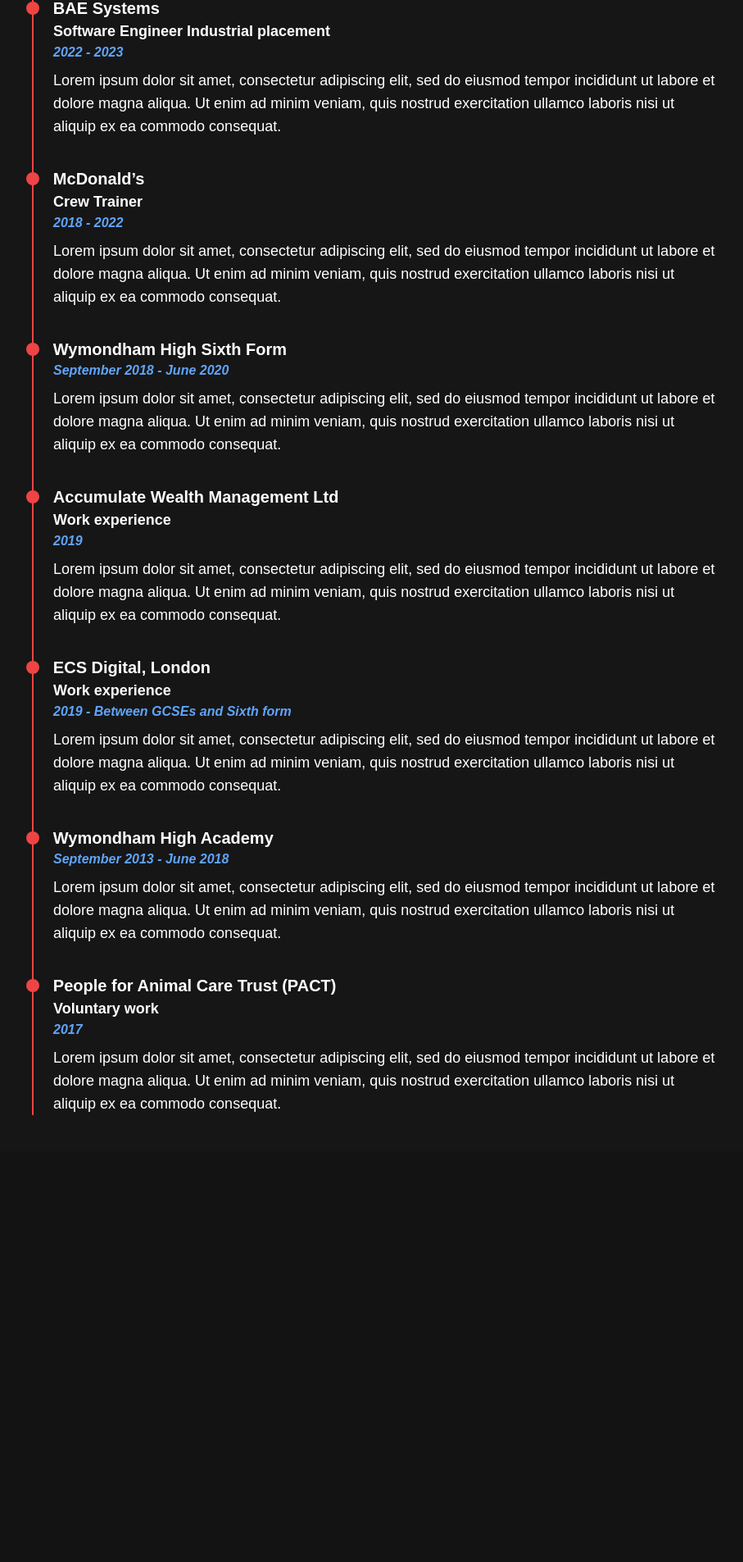
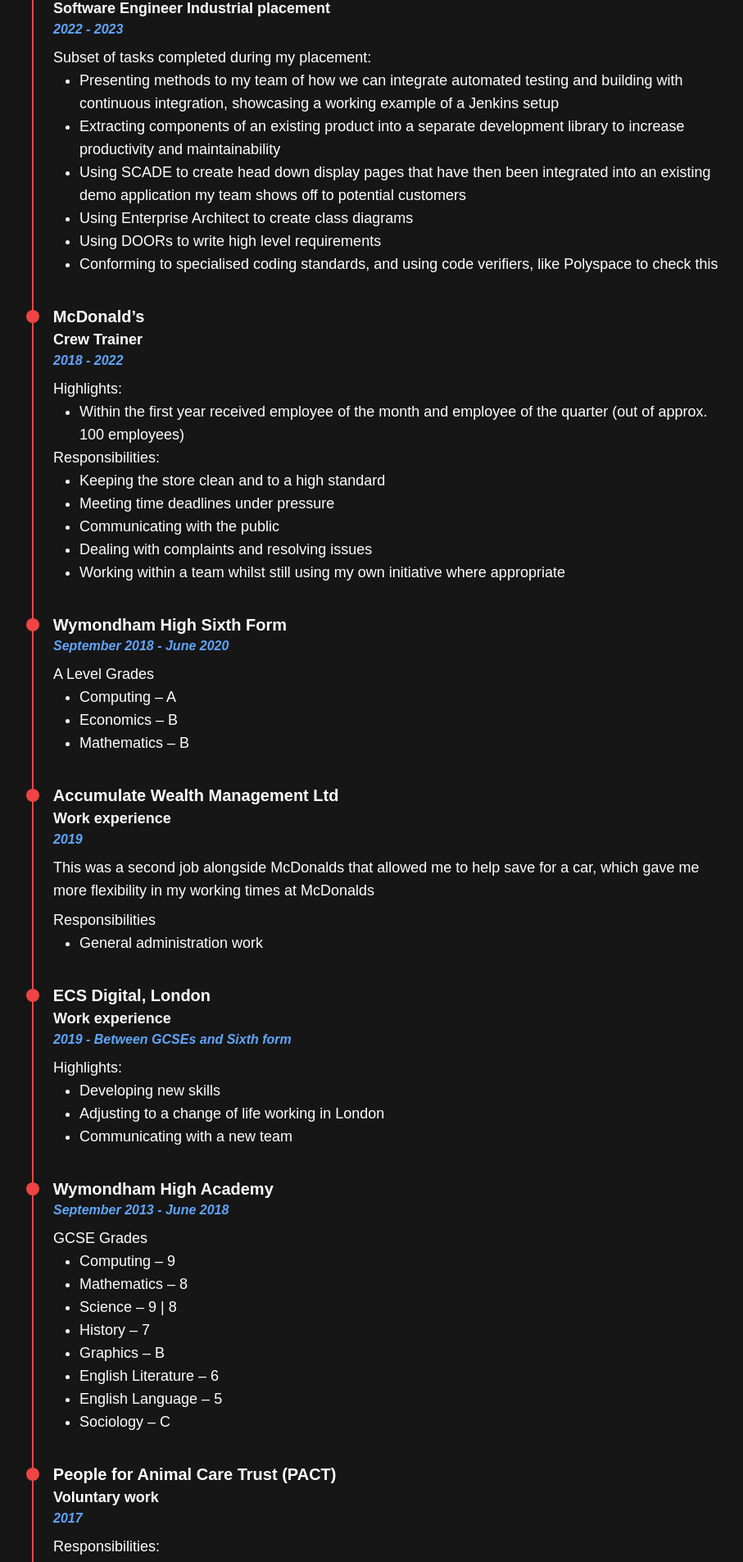
Before and after one commit to AmzingTobias/Portfolio, a Next.js app: page /prior-experience in a window 1280 px wide. Shown: the part 329-2234 px from the top of the page at 82% size, without its empty margins (181-1088 px from the left). Before the commit the page ends 1749 px from the top, so only its background shows below. Built offline with nearby package versions, Linux system fonts and the light colour scheme.

Commit message:
Update data to use bullet point lists

```diff
--- a/app/prior-experience/Timeline.tsx
+++ b/app/prior-experience/Timeline.tsx
@@ -81,16 +81,25 @@
                   ? `${event.startdate} - ${event.endDate}`
                   : event.startdate}
               </p>
-              <p
+              <div
                 className={`mt-2 text-md sm:text-lg ${
                   index + 1 === events.length ? "mb-0" : "mb-4"
                 }`}
               >
-                Lorem ipsum dolor sit amet, consectetur adipiscing elit, sed do
-                eiusmod tempor incididunt ut labore et dolore magna aliqua. Ut
-                enim ad minim veniam, quis nostrud exercitation ullamco laboris
-                nisi ut aliquip ex ea commodo consequat.
-              </p>
+                <p>{event.details}</p>
+                <div className="mt-2">
+                  {event.bulletpointLists &&
+                    event.bulletpointLists.map((bulletPointList, index) => (
+                      <List
+                        key={index}
+                        list={{
+                          title: bulletPointList.title,
+                          points: bulletPointList.points,
+                        }}
+                      />
+                    ))}
+                </div>
+              </div>
             </div>
           </li>
         ))}
--- a/app/prior-experience/page.tsx
+++ b/app/prior-experience/page.tsx
@@ -6,52 +6,125 @@
     role: "Loughborough university",
     startdate: "October 2020",
     endDate: "June 2024",
-    details: "",
+    bulletpointLists: [
+      { title: "", points: ["1st year mark: 82.7%", "2nd year mark: 75.6%"] },
+    ],
   },
   {
     title: "BAE Systems",
     role: "Software Engineer Industrial placement",
     startdate: "2022",
     endDate: "2023",
-    details: "",
+    bulletpointLists: [
+      {
+        title: "Subset of tasks completed during my placement:",
+        points: [
+          "Presenting methods to my team of how we can integrate automated testing and building with continuous integration, showcasing a working example of a Jenkins setup",
+          "Extracting components of an existing product into a separate development library to increase productivity and maintainability",
+          "Using SCADE to create head down display pages that have then been integrated into an existing demo application my team shows off to potential customers",
+          "Using Enterprise Architect to create class diagrams",
+          "Using DOORs to write high level requirements",
+          "Conforming to specialised coding standards, and using code verifiers, like Polyspace to check this",
+        ],
+      },
+    ],
   },
   {
     title: "McDonald’s",
     role: "Crew Trainer",
     startdate: "2018",
     endDate: "2022",
-    details: "",
+    bulletpointLists: [
+      {
+        title: "Highlights:",
+        points: [
+          "Within the first year received employee of the month and employee of the quarter (out of approx. 100 employees)",
+        ],
+      },
+      {
+        title: "Responsibilities:",
+        points: [
+          "Keeping the store clean and to a high standard",
+          "Meeting time deadlines under pressure",
+          "Communicating with the public",
+          "Dealing with complaints and resolving issues",
+          "Working within a team whilst still using my own initiative where appropriate",
+        ],
+      },
+    ],
   },
   {
     title: "Wymondham High Sixth Form",
     startdate: "September 2018",
     endDate: "June 2020",
-    details: "",
+    bulletpointLists: [
+      {
+        title: "A Level Grades",
+        points: ["Computing – A", "Economics – B", "Mathematics – B"],
+      },
+    ],
   },
   {
     title: "Accumulate Wealth Management Ltd",
     role: "Work experience",
     startdate: "2019",
-    details: "",
+    details:
+      "This was a second job alongside McDonalds that allowed me to help save for a car, which gave me more flexibility in my working times at McDonalds",
+    bulletpointLists: [
+      { title: "Responsibilities", points: ["General administration work"] },
+    ],
   },
   {
     title: "ECS Digital, London",
     role: "Work experience",
     startdate: "2019",
     endDate: "Between GCSEs and Sixth form",
-    details: "",
+    bulletpointLists: [
+      {
+        title: "Highlights: ",
+        points: [
+          "Developing new skills",
+          "Adjusting to a change of life working in London",
+          "Communicating with a new team",
+        ],
+      },
+    ],
   },
   {
     title: "Wymondham High Academy",
     startdate: "September 2013",
     endDate: "June 2018",
-    details: "",
+    bulletpointLists: [
+      {
+        title: "GCSE Grades",
+        points: [
+          "Computing – 9",
+          "Mathematics – 8",
+          "Science – 9 | 8",
+          "History – 7",
+          "Graphics – B",
+          "English Literature – 6",
+          "English Language – 5",
+          "Sociology – C",
+        ],
+      },
+    ],
   },
   {
     title: "People for Animal Care Trust (PACT)",
     role: "Voluntary work",
     startdate: "2017",
-    details: "",
+    bulletpointLists: [
+      {
+        title: "Responsibilities:",
+        points: [
+          "Caring for animals",
+          "Cleaning pens",
+          "Using my own initiative and dealing with members of the public",
+          "Completing tasks in a set time and under pressure",
+        ],
+      },
+    ],
   },
 ];
 
```
